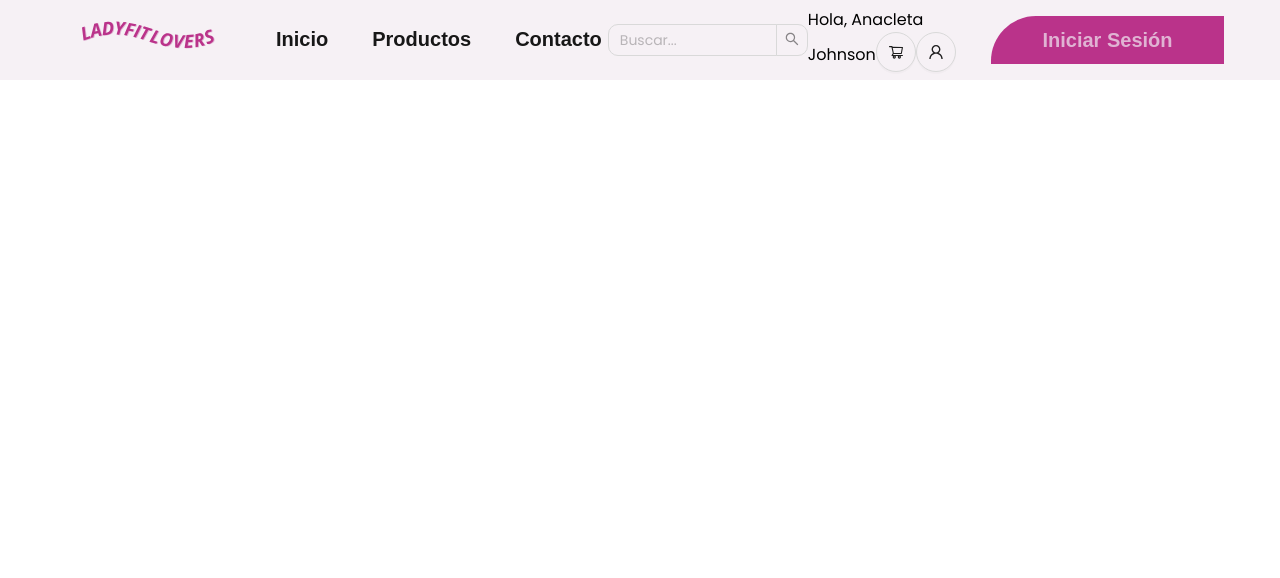
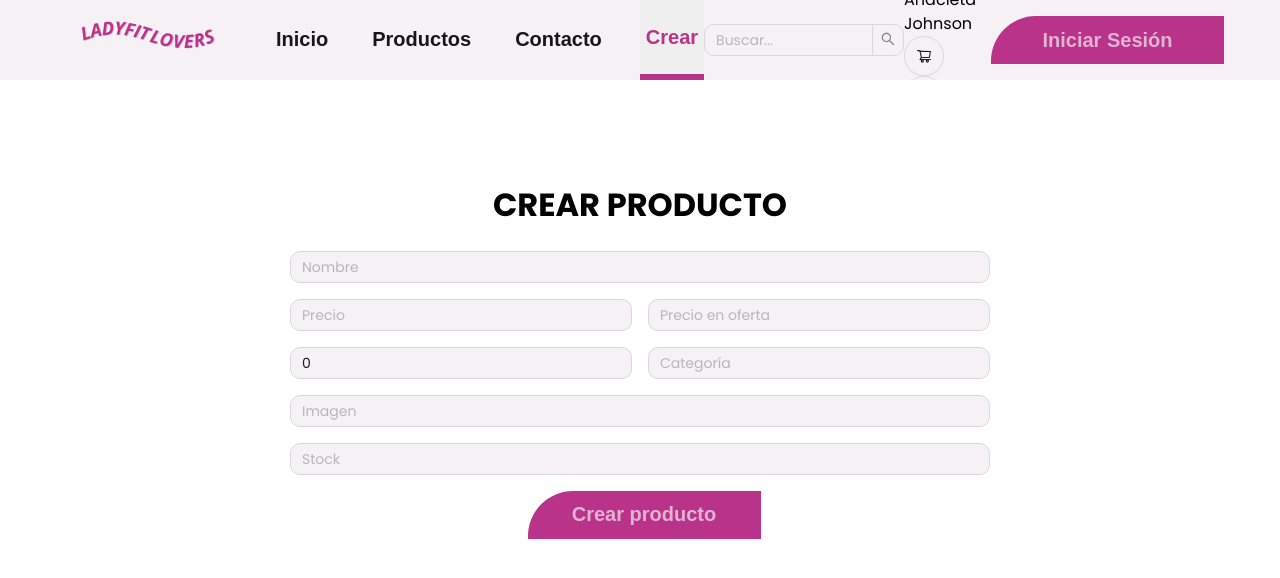
Before and after one commit to ruthosuna92/frontend-ladyfitlovers, a React (Vite) app: page /crear-producto in a window 1280 px wide. Shown: the top 578 px of the page. Built offline with nearby package versions, Linux system fonts and the light colour scheme; no server answers.

Commit message:
feat(createProduct): create product form

```diff
--- a/src/App.jsx
+++ b/src/App.jsx
@@ -11,6 +11,8 @@ import Home from "./views/Home/Home";
 import Detail from "./views/Detail/Detail";
 import NavBar from "./components/NavBar/NavBar";
 
+import Products from "./components/Products/Products";
+import CreateProduct from "./components/CreateProduct/CreateProduct";
 
 const App = () => {
   // dispatch to get all products globally
@@ -57,6 +59,7 @@ const App = () => {
         <Route path="/products/:category" />
         <Route path="/products/:category/:id" />
         <Route path="/detail/:id" element={<Detail />} />
+        <Route path="/crear-producto" element={<CreateProduct/>}/>
       </Routes>
     </ConfigProvider>
   );
--- /dev/null
+++ b/src/components/CreateProduct/CreateProduct.jsx
@@ -0,0 +1,32 @@
+import React from 'react'
+import { Formik, Form } from 'formik'
+import CreateProductForm from './CreateProductForm'
+import CreateProductSchema from './createProduct.schema'
+import './createProduct.css'
+
+const CreateProduct = () => {
+const initialValues = {
+    name: '',
+    price: '',
+    priceOnSale: '',
+    unitSold: 0,
+    image: '',
+    category: '',
+    stock: [],
+}
+console.log(initialValues)
+  return (
+    <div className='createProductContainer'>
+        <h1>CREAR PRODUCTO</h1>
+        <Formik
+        initialValues={initialValues}
+        validationSchema={CreateProductSchema}
+        onSubmit={() => {} }
+        >
+           <Form><CreateProductForm/></Form>
+        </Formik>
+    </div>
+  )
+}
+
+export default CreateProduct
--- /dev/null
+++ b/src/components/CreateProduct/CreateProductForm.jsx
@@ -0,0 +1,77 @@
+import React from 'react'
+import { Field, useFormikContext} from 'formik'
+import { Input } from 'antd'
+import './createProductForm.css'
+import ButtonPrimary from '../ButtonPrimary/ButtonPrimary'
+
+const CreateProductForm = () => {
+    const { values } = useFormikContext()
+    const handleSubmit = () => {
+        console.log(values)
+    }
+
+
+    return (
+        <div className='containerForm'>
+            <Field id='name' name='name'>
+                {({ field, form, meta , error }) => {
+                    return (
+                        <>
+                        <Input {...field} placeholder='Nombre' />
+                        </>
+
+                    )
+                }}
+            </Field>
+            <div className='inputsContainer'>
+                <Field id='price' name='price'>
+                    {({ field, form, meta }) => {
+                        return (
+                            <Input {...field} placeholder='Precio' />
+                        )
+                    }}
+                </Field>
+                <Field id='priceOnSale' name='priceOnSale'>
+                    {({ field, form, meta }) => {
+                        return (
+                            <Input {...field} placeholder='Precio en oferta' />
+                        )
+                    }}
+                </Field>
+            </div>
+            <div  className='inputsContainer'>
+                <Field id='unitSold' name='unitSold'>
+                    {({ field, form, meta }) => {
+                        return (
+                            <Input {...field} placeholder='Unidades vendidas' />
+                        )
+                    }}
+                </Field>
+                <Field id='category' name='category'>
+                    {({ field, form, meta }) => {
+                        return (
+                            <Input {...field} placeholder='Categoría' />
+                        )
+                    }}
+                </Field>
+            </div>
+            <Field id='image' name='image'>
+                {({ field, form, meta }) => {
+                    return (
+                        <Input {...field} placeholder='Imagen' />
+                    )
+                }}
+            </Field>
+            <Field id='stock' name='stock'>
+                {({ field, form, meta }) => {
+                    return (
+                        <Input {...field} placeholder='Stock' />
+                    )
+                }}
+            </Field>
+            <ButtonPrimary title= 'Crear producto' onClick={handleSubmit}/>
+        </div>
+    )
+}
+
+export default CreateProductForm
--- /dev/null
+++ b/src/components/CreateProduct/createProduct.css
@@ -0,0 +1,8 @@
+.createProductContainer{
+    padding-top: 80px;
+    width: 100%;
+    display: flex;
+    flex-direction: column;
+    align-items: center;
+    justify-content: center;
+}
--- /dev/null
+++ b/src/components/CreateProduct/createProduct.schema.js
@@ -0,0 +1,23 @@
+import * as Yup from 'yup';
+
+const CreateProductSchema = Yup.object().shape({
+    name: Yup.string().required('Nombre es requerido'),
+    price: Yup.number().required('Precio es requerido'),
+    image: Yup.string().required('Imagen es requerida'),
+    unitSold: Yup.number().required('Unidades vendidas es requerido'),
+    priceOnSale: Yup.number(),
+    stock: Yup.array().of(
+        Yup.object().shape({
+            color: Yup.string().required('Color es requerido'),
+            sizeAndQuantity: Yup.array().of(
+                Yup.object().shape({
+                    size: Yup.string().required('Talla es requerida'),
+                    quantity: Yup.number().required('Cantidad es requerida'),
+                })
+            )
+        })
+    ),
+    category: Yup.number().required('Categoria es requerida'),
+});
+
+export default CreateProductSchema;
--- /dev/null
+++ b/src/components/CreateProduct/createProductForm.css
@@ -0,0 +1,15 @@
+.containerForm {
+  display: flex;
+  flex-direction: column;
+  justify-content: center;
+  align-items: center;
+  gap: 16px;
+  width: 700px;
+
+}
+
+.inputsContainer{
+    display: flex;
+    gap: 16px;
+    width: 100%;
+}
--- a/src/components/NavBar/NavBar.jsx
+++ b/src/components/NavBar/NavBar.jsx
@@ -100,6 +100,18 @@ const NavBar = () => {
               Contacto
             </button>
           </Link>
+          <Link to="/crear-producto">
+            <button
+              className={
+                location.pathname === "/crear-producto"
+                  ? "buttonLinkActive"
+                  : "navBarButton"
+              }
+              title="Contact"
+            >
+              Crear
+            </button>
+          </Link>
         </div>
         <div className="searchBarDiv">
           <SearchBar />
```
